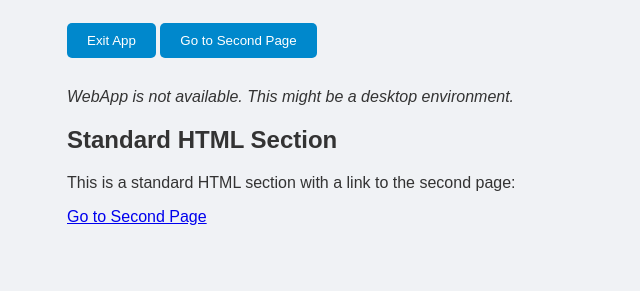
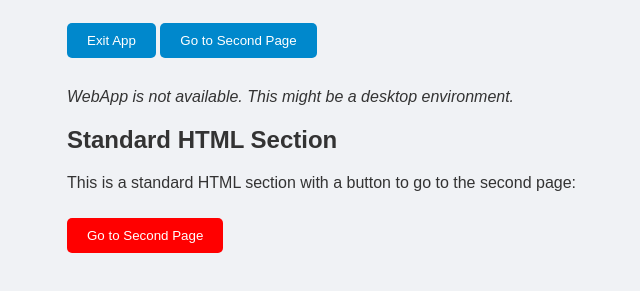
Before and after one commit to IvanAleksandrovskii/ivanaleksandrovskii.github.io, a plain HTML site: page index.html in a window 1280 px wide. Shown: the part 121-412 px from the top of the page, without its empty margins (173-813 px from the left). Drawn offline with Linux system fonts and the light colour scheme.

Commit message:
Update index.html

```diff
--- a/index.html
+++ b/index.html
@@ -30,6 +30,15 @@
         #status {
             margin-top: 20px;
             font-style: italic;
+        }
+        .red-button {
+            background-color: #ff0000;
+            color: white;
+            border: none;
+            padding: 10px 20px;
+            margin: 10px 0;
+            border-radius: 5px;
+            cursor: pointer;
         }
     </style>
 </head>
@@ -114,11 +123,12 @@
         // Вызываем функцию инициализации после загрузки страницы
         window.onload = initWebApp;
     </script>
-        <!-- Обычная HTML-часть страницы -->
+
+    <!-- Обычная HTML-часть страницы -->
     <div class="content">
         <h2>Standard HTML Section</h2>
-        <p>This is a standard HTML section with a link to the second page:</p>
-        <a href="second.html" class="link">Go to Second Page</a>
+        <p>This is a standard HTML section with a button to go to the second page:</p>
+        <button class="red-button" onclick="navigateToPage('second.html')">Go to Second Page</button>
     </div>
 </body>
 </html>
```
